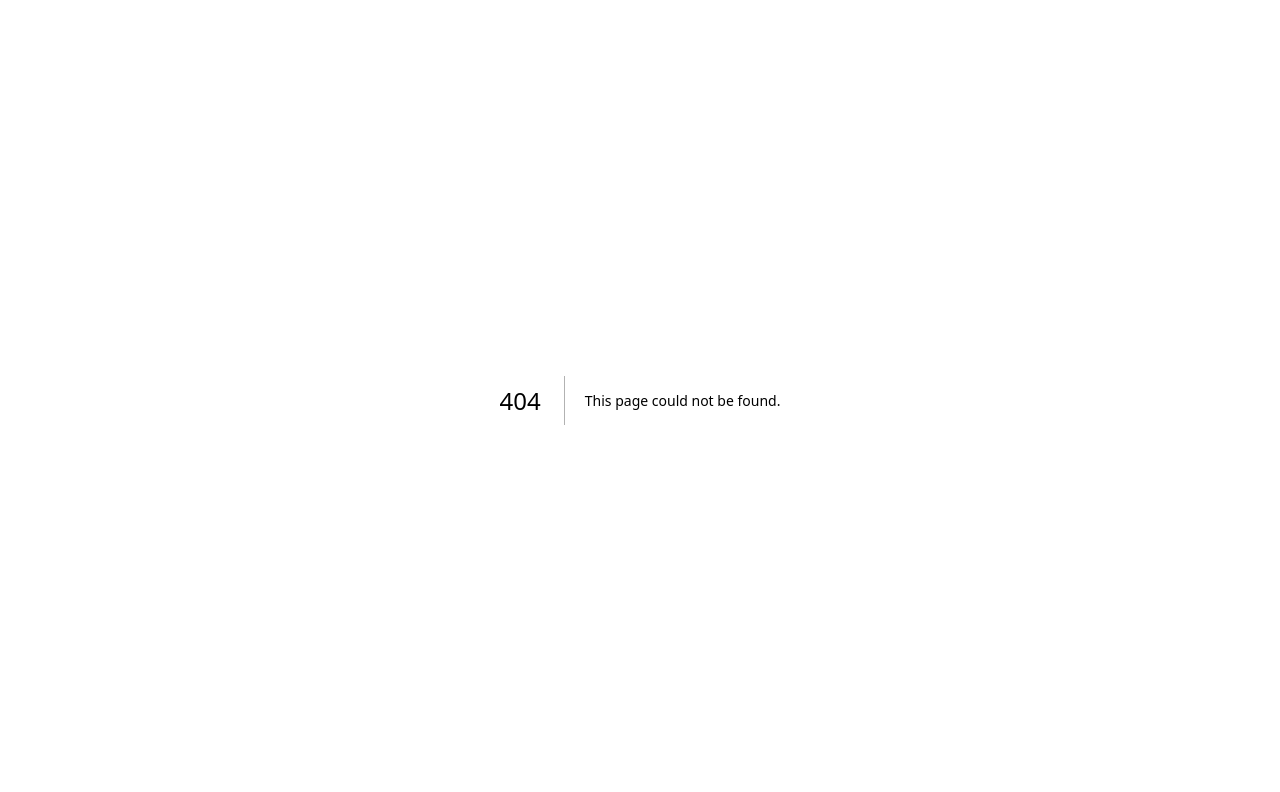
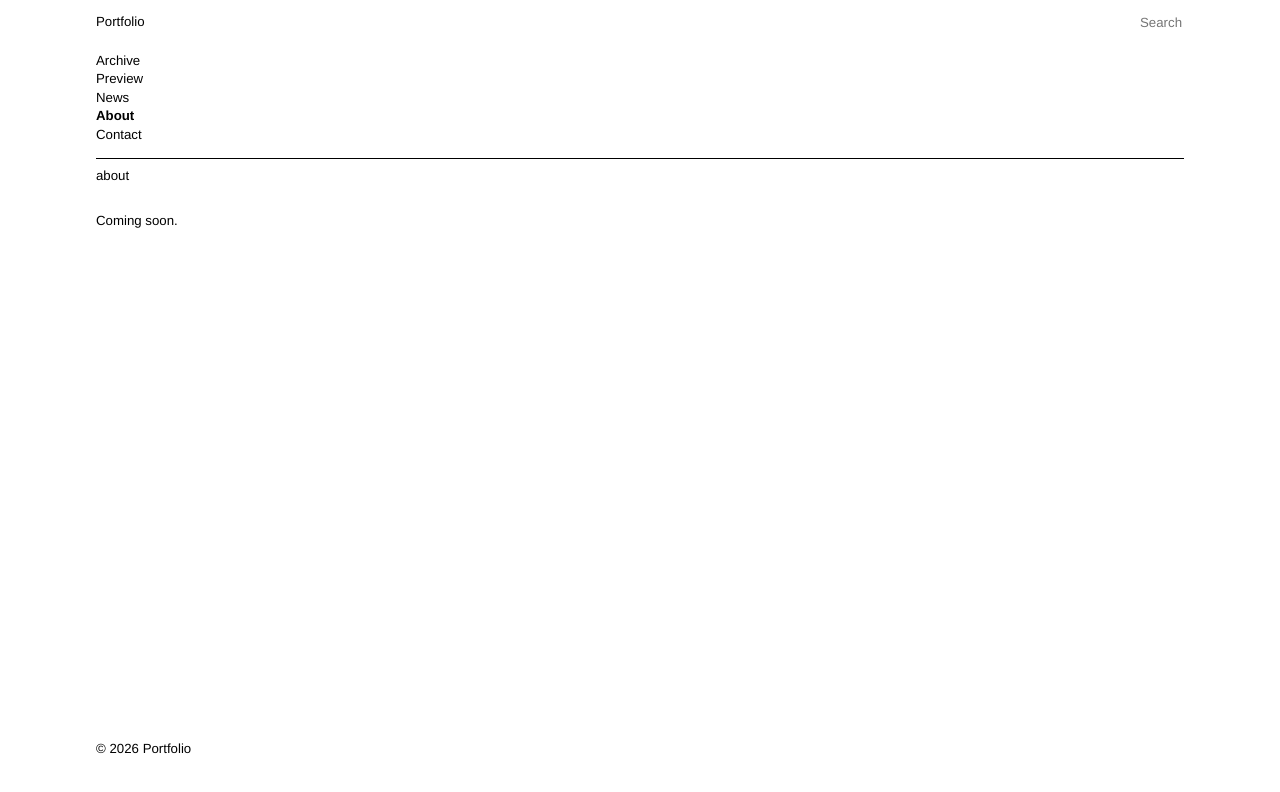
Before and after one commit to Dunchekk/portfolio, a Next.js app: page /about in a window 1280 px wide. Before the commit this address had no page. Shown: the top 792 px of the page. Built offline with nearby package versions, Linux system fonts and the light colour scheme; no server answers; the database is empty.

Commit message:
feat(profile): render editable about content

```diff
--- /dev/null
+++ b/src/app/(site)/about/page.tsx
@@ -0,0 +1,17 @@
+import { getProfile } from '@/server/profile';
+import { RichText } from '@/components/RichText';
+import s from '@/components/site.module.css';
+export const metadata = { title: 'about' };
+export default async function Page() {
+  const profile = await getProfile();
+  return (
+    <>
+      <div className={s.toolbar}>
+        <h1>about</h1>
+      </div>
+      <div className={s.about}>
+        <RichText text={profile.about || 'Coming soon.'} />
+      </div>
+    </>
+  );
+}
--- a/src/components/site.module.css
+++ b/src/components/site.module.css
@@ -118,3 +118,7 @@
   margin: 0 0 1.4em 1em;
   font-style: italic;
 }
+.about {
+  max-width: 700px;
+  margin-top: 2em;
+}
```
